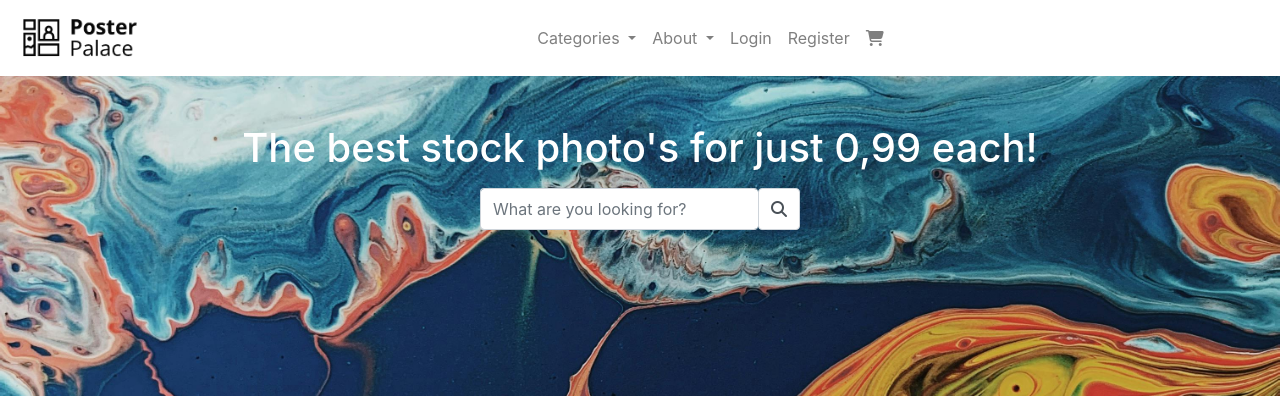
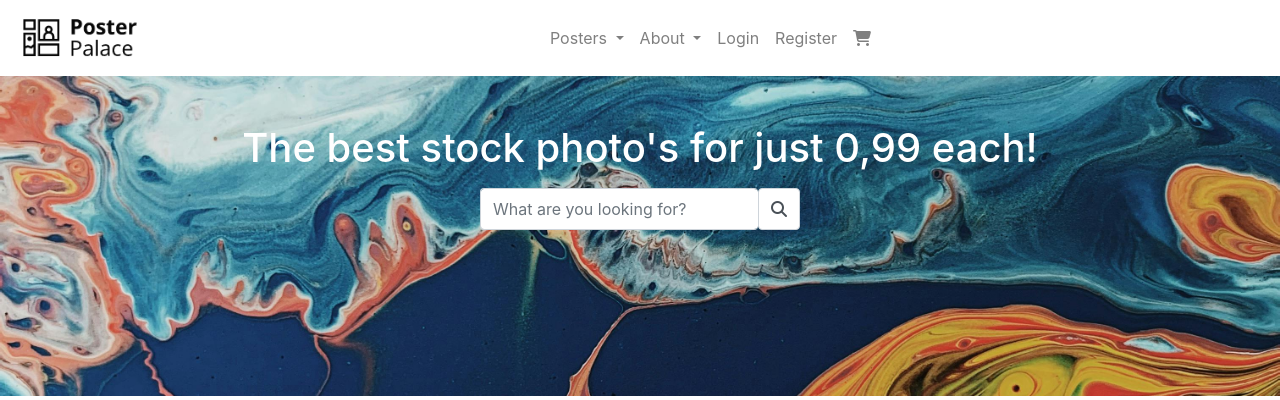
Before and after one commit to sharondrinkwaard/posterpalace, a Django app: page / in a window 1280 px wide. Shown: the top 400 px of the page. Run offline with Django 3.2, Linux system fonts and the light colour scheme; some libraries are stand-ins or nearby versions.

Commit message:
Add search queries functionality

```diff
--- a/homepage/templates/homepage/index.html
+++ b/homepage/templates/homepage/index.html
@@ -8,7 +8,7 @@
         <div class="d-flex justify-content-center flex-column">
             <h1 class=" header-text mt-5">The best stock photo's for just 0,99 each!</h1>
             <div class="header-form w-50">
-                <form class="d-flex w-50 mt-2" method="GET" action="#" role="search">
+                <form class="d-flex w-50 mt-2" method="GET" action="{% url 'posters' %}" role="search">
                     <input class="form-control input-group border-right-0 py-2" name="request" type="search" placeholder="What are you looking for?" aria-label="Search">
                     <button class="input-group-text bg-white" type="submit"><i class="fa fa-search"></i></button>
                 </form>
--- a/templates/base.html
+++ b/templates/base.html
@@ -38,16 +38,16 @@
                 <ul class="navbar-nav mr-auto">
                     <li class="nav-item dropdown">
                         <a class="nav-link dropdown-toggle" href="#" id="navbarDropdown" role="button" data-toggle="dropdown" aria-haspopup="true" aria-expanded="false">
-                            Categories
+                            Posters
                         </a>
                         <div class="dropdown-menu" aria-labelledby="navbarDropdown">
-                            <a class="dropdown-item" href="#">Architecture</a>
+                            <a class="dropdown-item" href="{% url 'posters' %}?category=architecture">Architecture</a>
                             <div class="dropdown-divider"></div>
-                            <a class="dropdown-item" href="#">Nature</a>
+                            <a class="dropdown-item" href="{% url 'posters' %}?category=nature">Nature</a>
                             <div class="dropdown-divider"></div>
-                            <a class="dropdown-item" href="#">People</a>
+                            <a class="dropdown-item" href="{% url 'posters' %}?category=people">People</a>
                             <div class="dropdown-divider"></div>
-                            <a class="dropdown-item" href="#">Artistic</a>
+                            <a class="dropdown-item" href="{% url 'posters' %}?category=artistic">Artistic</a>
                         </div>
                     </li>
                     <li class="nav-item dropdown">
```
Also changed, not shown: posters/views.py (+27 -2 lines).
